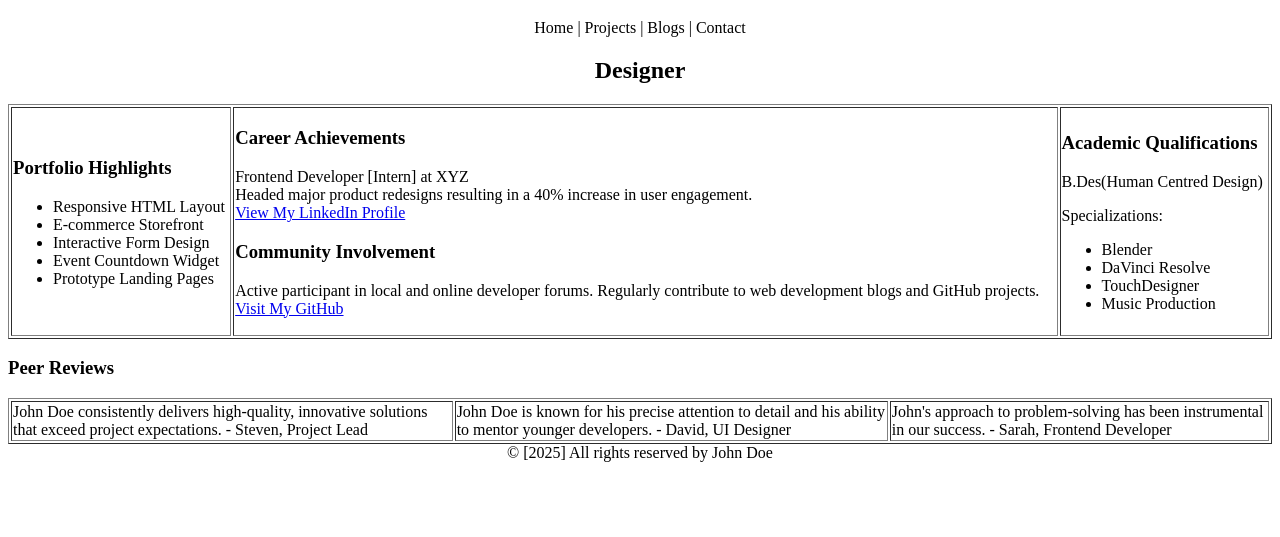
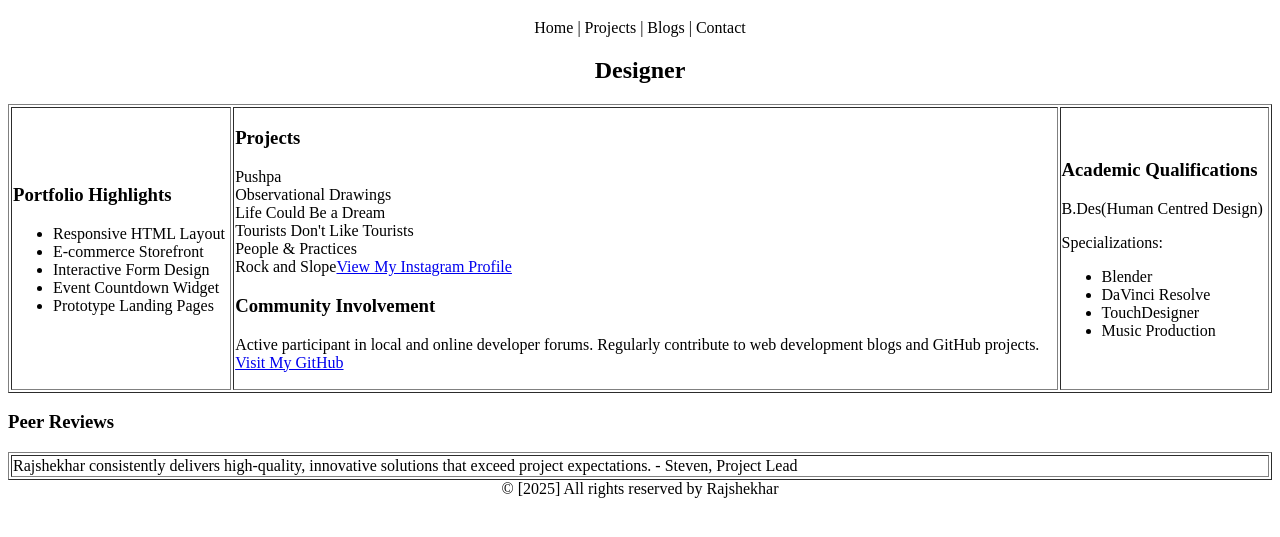
Before and after one commit to rajshekharbasu/rajshekharbasu.github.io, a plain HTML site: page index.html in a window 1280 px wide. Shown: the part 61-598 px from the top of the page. Drawn offline with Linux system fonts and the light colour scheme.

Commit message:
Update index.html

```diff
--- a/index.html
+++ b/index.html
@@ -24,8 +24,8 @@
                 </ul>
             </td>
             <td>
-                <h3>Career Achievements</h3>
-                <p>Frontend Developer [Intern] at XYZ<br>Headed major product redesigns resulting in a 40% increase in user engagement.<br><a href="#">View My LinkedIn Profile</a></p>
+                <h3>Projects</h3>
+                <p>Pushpa<br>Observational Drawings<br>Life Could Be a Dream<br>Tourists Don't Like Tourists<br>People & Practices<br>Rock and Slope<a href="#">View My Instagram Profile</a></p>
                 <h3>Community Involvement</h3>
                 <p>Active participant in local and online developer forums. Regularly contribute to web development blogs and GitHub projects.<br><a href="#">Visit My GitHub</a></p>
             </td>
@@ -45,13 +45,11 @@
     <h3>Peer Reviews</h3>
     <table border="1" width="100%">
         <tr>
-            <td>John Doe consistently delivers high-quality, innovative solutions that exceed project expectations. - Steven, Project Lead</td>
-            <td>John Doe is known for his precise attention to detail and his ability to mentor younger developers. - David, UI Designer</td>
-            <td>John's approach to problem-solving has been instrumental in our success. - Sarah, Frontend Developer</td>
+            <td>Rajshekhar consistently delivers high-quality, innovative solutions that exceed project expectations. - Steven, Project Lead</td>
         </tr>
     </table>
     <footer style="text-align:center;">
-        © [2025] All rights reserved by John Doe
+        © [2025] All rights reserved by Rajshekhar
     </footer>
 </body>
 </html>
```
